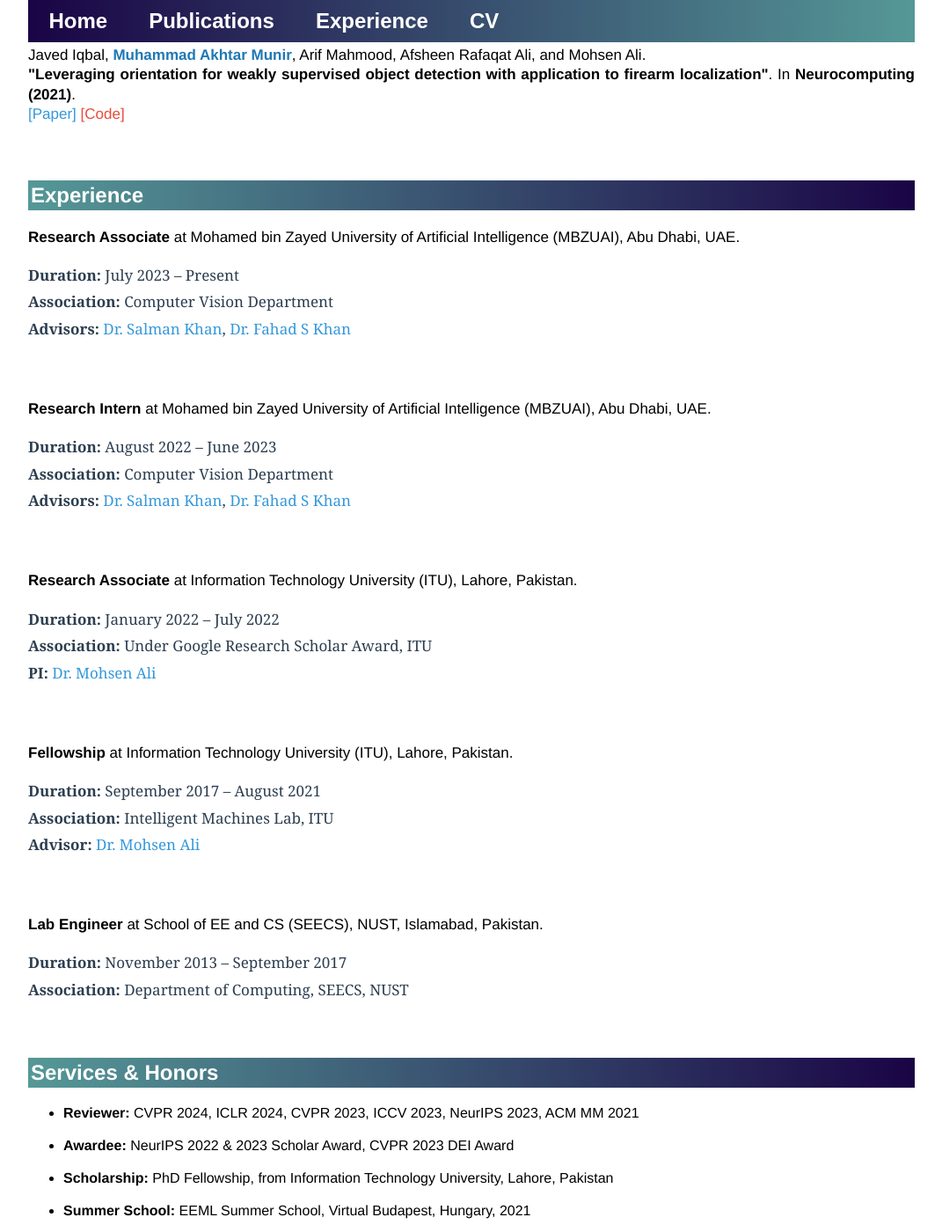
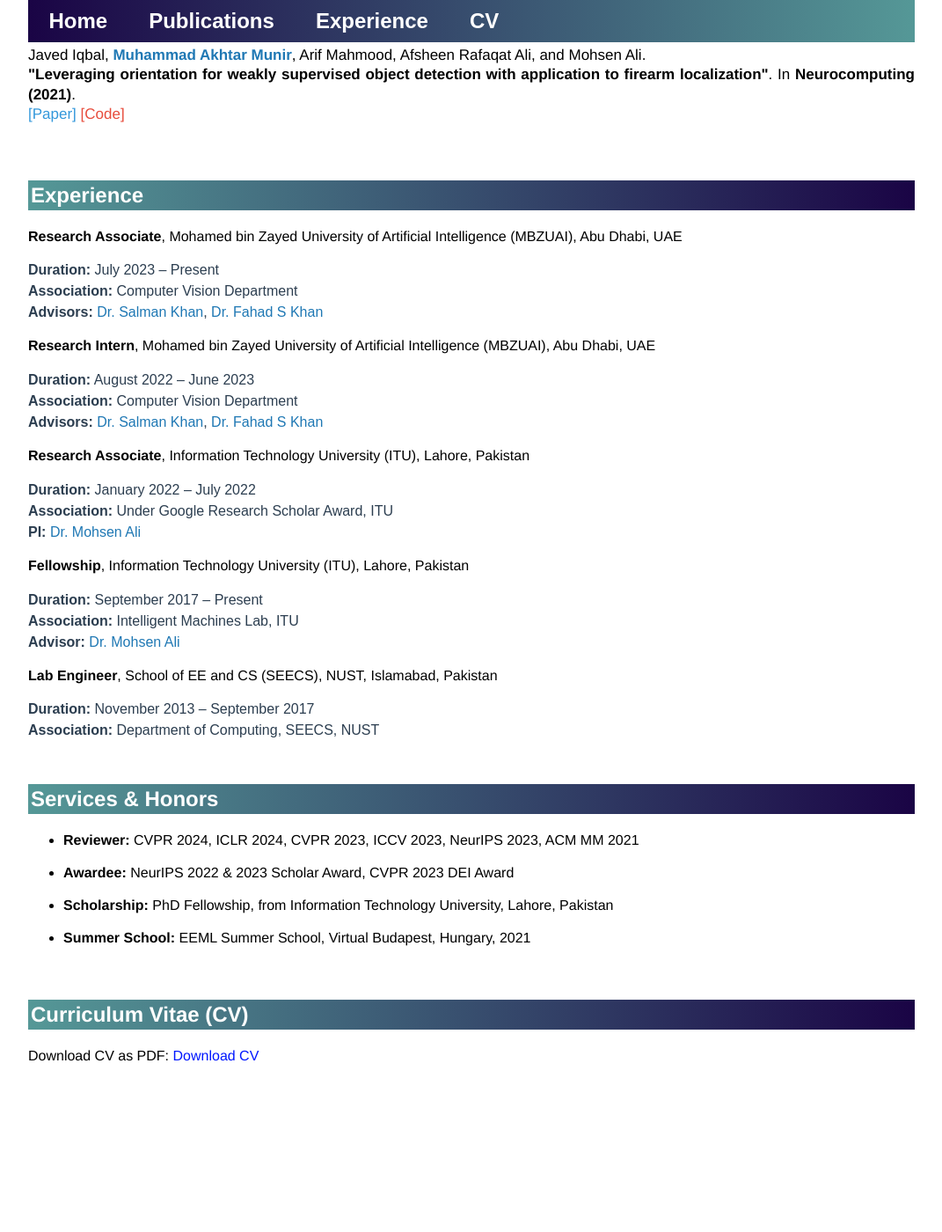
Before and after one commit to akhtarvision/akhtarvision.github.io, a Jekyll site: the page built from index.html, in a window 1280 px wide and 1400 px high, scrolled down 1190 px. Shown: the whole window at 88% size, without its empty margins (104-1175 px from the left). Built offline with Jekyll 4.4.1, drawn with Linux system fonts in a browser that asks for light colours; after the commit the page ends 2513 px from its top, so only the background shows below that.

Commit message:
Update index.html

```diff
--- a/index.html
+++ b/index.html
@@ -162,51 +162,48 @@ title: Akhtar, CV & DL
 <h2>Experience</h2>
 <table class="imgtable">
 <!-- paper entry-->
-<div style="font-family: 'Georgia', serif; font-size: 17px; line-height: 1.8; color: #2c3e50;">
-    <p><strong>Research Associate</strong> at Mohamed bin Zayed University of Artificial Intelligence (MBZUAI), Abu Dhabi, UAE.</p>
-    <ul style="list-style-type: none; padding-left: 0;">
+
+	<div style="font-family: 'Arial', sans-serif; font-size: 16px; line-height: 1.5; color: #2c3e50;">
+    <p><strong>Research Associate</strong>, Mohamed bin Zayed University of Artificial Intelligence (MBZUAI), Abu Dhabi, UAE</p>
+    <ul style="list-style-type: none; padding-left: 0; margin-bottom: 5px;">
         <li><strong>Duration:</strong> July 2023 – Present</li>
         <li><strong>Association:</strong> Computer Vision Department</li>
         <li><strong>Advisors:</strong>
-            <a href="https://scholar.google.es/citations?user=M59O9lkAAAAJ" style="text-decoration: none; color: #3498db;">Dr. Salman Khan</a>,
-            <a href="https://scholar.google.com/citations?user=zvaeYnUAAAAJ&hl=en" style="text-decoration: none; color: #3498db;">Dr. Fahad S Khan</a>
+            <a href="https://scholar.google.es/citations?user=M59O9lkAAAAJ" style="text-decoration: none; color: #1f78b4;">Dr. Salman Khan</a>,
+            <a href="https://scholar.google.com/citations?user=zvaeYnUAAAAJ&hl=en" style="text-decoration: none; color: #1f78b4;">Dr. Fahad S Khan</a>
         </li>
     </ul>
-    <br>
 
-    <p><strong>Research Intern</strong> at Mohamed bin Zayed University of Artificial Intelligence (MBZUAI), Abu Dhabi, UAE.</p>
-    <ul style="list-style-type: none; padding-left: 0;">
+    <p><strong>Research Intern</strong>, Mohamed bin Zayed University of Artificial Intelligence (MBZUAI), Abu Dhabi, UAE</p>
+    <ul style="list-style-type: none; padding-left: 0; margin-bottom: 5px;">
         <li><strong>Duration:</strong> August 2022 – June 2023</li>
         <li><strong>Association:</strong> Computer Vision Department</li>
         <li><strong>Advisors:</strong>
-            <a href="https://scholar.google.es/citations?user=M59O9lkAAAAJ" style="text-decoration: none; color: #3498db;">Dr. Salman Khan</a>,
-            <a href="https://scholar.google.com/citations?user=zvaeYnUAAAAJ&hl=en" style="text-decoration: none; color: #3498db;">Dr. Fahad S Khan</a>
+            <a href="https://scholar.google.es/citations?user=M59O9lkAAAAJ" style="text-decoration: none; color: #1f78b4;">Dr. Salman Khan</a>,
+            <a href="https://scholar.google.com/citations?user=zvaeYnUAAAAJ&hl=en" style="text-decoration: none; color: #1f78b4;">Dr. Fahad S Khan</a>
         </li>
     </ul>
-    <br>
 
-    <p><strong>Research Associate</strong> at Information Technology University (ITU), Lahore, Pakistan.</p>
-    <ul style="list-style-type: none; padding-left: 0;">
+    <p><strong>Research Associate</strong>, Information Technology University (ITU), Lahore, Pakistan</p>
+    <ul style="list-style-type: none; padding-left: 0; margin-bottom: 5px;">
         <li><strong>Duration:</strong> January 2022 – July 2022</li>
         <li><strong>Association:</strong> Under Google Research Scholar Award, ITU</li>
         <li><strong>PI:</strong>
-            <a href="https://scholar.google.com/citations?user=59ISSCEAAAAJ&hl=en" style="text-decoration: none; color: #3498db;">Dr. Mohsen Ali</a>
+            <a href="https://scholar.google.com/citations?user=59ISSCEAAAAJ&hl=en" style="text-decoration: none; color: #1f78b4;">Dr. Mohsen Ali</a>
         </li>
     </ul>
-    <br>
 
-    <p><strong> Fellowship </strong> at Information Technology University (ITU), Lahore, Pakistan.</p>
-    <ul style="list-style-type: none; padding-left: 0;">
-        <li><strong>Duration:</strong> September 2017 – August 2021</li>
+    <p><strong>Fellowship</strong>, Information Technology University (ITU), Lahore, Pakistan</p>
+    <ul style="list-style-type: none; padding-left: 0; margin-bottom: 5px;">
+        <li><strong>Duration:</strong> September 2017 – Present</li>
         <li><strong>Association:</strong> Intelligent Machines Lab, ITU</li>
         <li><strong>Advisor:</strong>
-            <a href="https://scholar.google.com/citations?user=59ISSCEAAAAJ&hl=en" style="text-decoration: none; color: #3498db;">Dr. Mohsen Ali</a>
+            <a href="https://scholar.google.com/citations?user=59ISSCEAAAAJ&hl=en" style="text-decoration: none; color: #1f78b4;">Dr. Mohsen Ali</a>
         </li>
     </ul>
-    <br>
 
-    <p><strong>Lab Engineer</strong> at School of EE and CS (SEECS), NUST, Islamabad, Pakistan.</p>
-    <ul style="list-style-type: none; padding-left: 0;">
+    <p><strong>Lab Engineer</strong>, School of EE and CS (SEECS), NUST, Islamabad, Pakistan</p>
+    <ul style="list-style-type: none; padding-left: 0; margin-bottom: 5px;">
         <li><strong>Duration:</strong> November 2013 – September 2017</li>
         <li><strong>Association:</strong> Department of Computing, SEECS, NUST</li>
     </ul>
```
